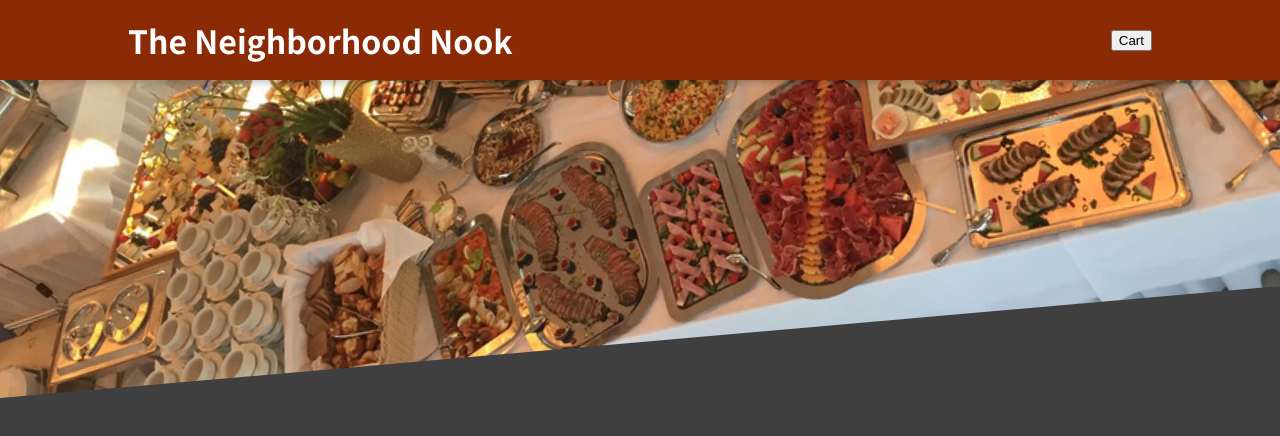
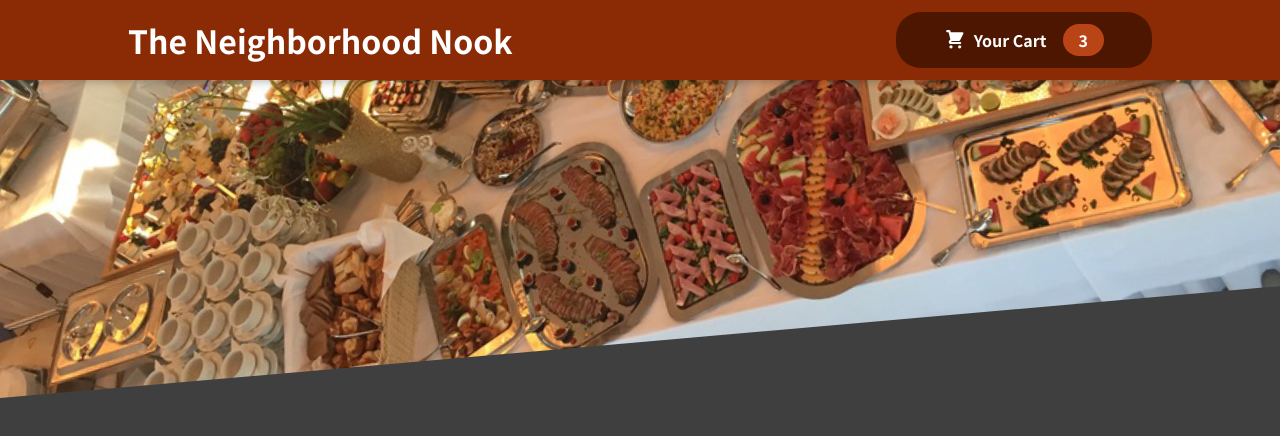
Before and after one commit to haiderali780/Online-Restaurant-Ordering-App, a React (Create React App) app: page / in a window 1280 px wide. Shown: the top 436 px of the page. Built offline with nearby package versions, Linux system fonts and the light colour scheme.

Commit message:
adding Custom HeaderCartButton in Header.js

```diff
--- /dev/null
+++ b/src/components/Cart/CartIcon.js
@@ -0,0 +1,13 @@
+const CartIcon = () => {
+    return (
+      <svg
+        xmlns='http://www.w3.org/2000/svg'
+        viewBox='0 0 20 20'
+        fill='currentColor'
+      >
+        <path d='M3 1a1 1 0 000 2h1.22l.305 1.222a.997.997 0 00.01.042l1.358 5.43-.893.892C3.74 11.846 4.632 14 6.414 14H15a1 1 0 000-2H6.414l1-1H14a1 1 0 00.894-.553l3-6A1 1 0 0017 3H6.28l-.31-1.243A1 1 0 005 1H3zM16 16.5a1.5 1.5 0 11-3 0 1.5 1.5 0 013 0zM6.5 18a1.5 1.5 0 100-3 1.5 1.5 0 000 3z' />
+      </svg>
+    );
+  };
+
+  export default CartIcon;
--- a/src/components/Layout/Header.js
+++ b/src/components/Layout/Header.js
@@ -2,6 +2,7 @@
 import {Fragment} from 'react'
 import foodImage from '../../assests/meals.jpg'
 import classes from './Header.module.css'
+import HeaderCartButton from './HeaderCartButton'
 
 const Header=props=>
 {
@@ -11,7 +12,7 @@
         <h1>
         The Neighborhood Nook
         </h1>
-        <button>Cart</button>
+        <HeaderCartButton />
     </header>
     <div className={classes['main-image']}>
    <img src={foodImage} alt="A table full of Dishes"/>
--- /dev/null
+++ b/src/components/Layout/HeaderCartButton.js
@@ -0,0 +1,18 @@
+import CartIcon from '../Cart/CartIcon';
+import classes from './HeaderCartButton.module.css'
+
+const HeaderCartButton=props=>
+{
+  return (
+    <button className={classes.button}>
+        <span className={classes.icon}><CartIcon/></span>
+        <span>Your Cart</span>
+        <span className={classes.badge}>3</span>
+
+    </button>
+  );
+
+
+}
+
+export default HeaderCartButton;
--- /dev/null
+++ b/src/components/Layout/HeaderCartButton.module.css
@@ -0,0 +1,59 @@
+.button {
+    cursor: pointer;
+    font: inherit;
+    border: none;
+    background-color: #4d1601;
+    color: white;
+    padding: 0.75rem 3rem;
+    display: flex;
+    justify-content: space-around;
+    align-items: center;
+    border-radius: 25px;
+    font-weight: bold;
+  }
+
+  .button:hover,
+  .button:active {
+    background-color: #2c0d00;
+  }
+
+  .icon {
+    width: 1.35rem;
+    height: 1.35rem;
+    margin-right: 0.5rem;
+  }
+
+  .badge {
+    background-color: #b94517;
+    padding: 0.25rem 1rem;
+    border-radius: 25px;
+    margin-left: 1rem;
+    font-weight: bold;
+  }
+
+  .button:hover .badge,
+  .button:active .badge {
+    background-color: #92320c;
+  }
+
+  .bump {
+    animation: bump 300ms ease-out;
+  }
+
+  @keyframes bump {
+    0% {
+      transform: scale(1);
+    }
+    10% {
+      transform: scale(0.9);
+    }
+    30% {
+      transform: scale(1.1);
+    }
+    50% {
+      transform: scale(1.15);
+    }
+    100% {
+      transform: scale(1);
+    }
+  }
```
